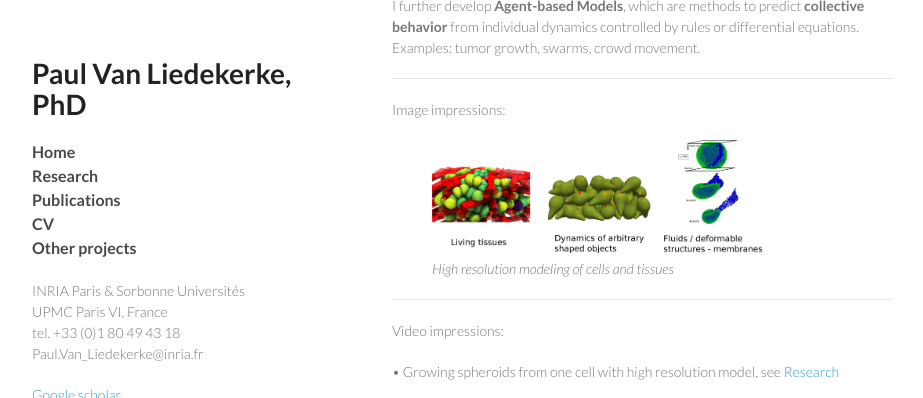
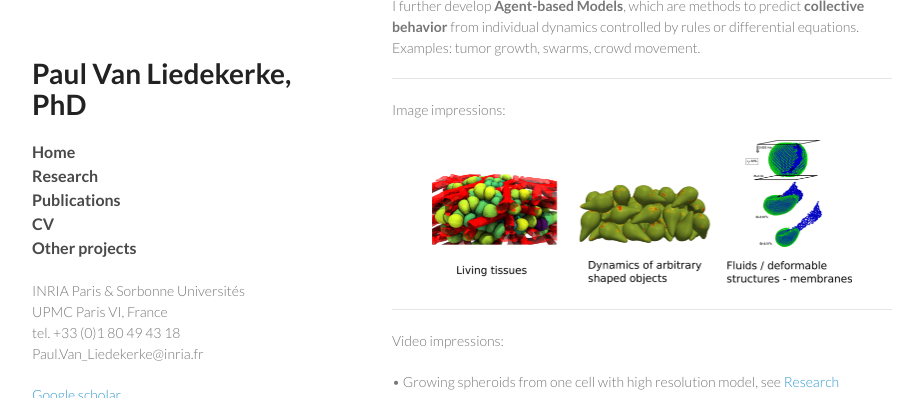
Before and after one commit to paulvanliedekerke/wittgenstein, a Jekyll site: the page index.html, which Jekyll copies as it is, in a window 1280 px wide and 900 px high, scrolled down 525 px, cut to the strip 0-398 px from the top of the window. Shown: the whole strip, without its empty margins (178-1101 px from the left). Built offline with Jekyll 4.4.1, drawn with Linux system fonts in a browser that asks for light colours; Markdown is read by kramdown in place of the engine named in the settings.

Commit message:
Update index.html

```diff
--- a/index.html
+++ b/index.html
@@ -70,8 +70,7 @@
 </p>
 
 <figure>
-<img src="pics/website.jpg" alt="" width="330">
-<figcaption> <I>High resolution modeling of cells  and tissues</I> </figcaption>
+<img src="pics/website.jpg" alt="" width="600">
 </figure>
 
 <p></p>
```
